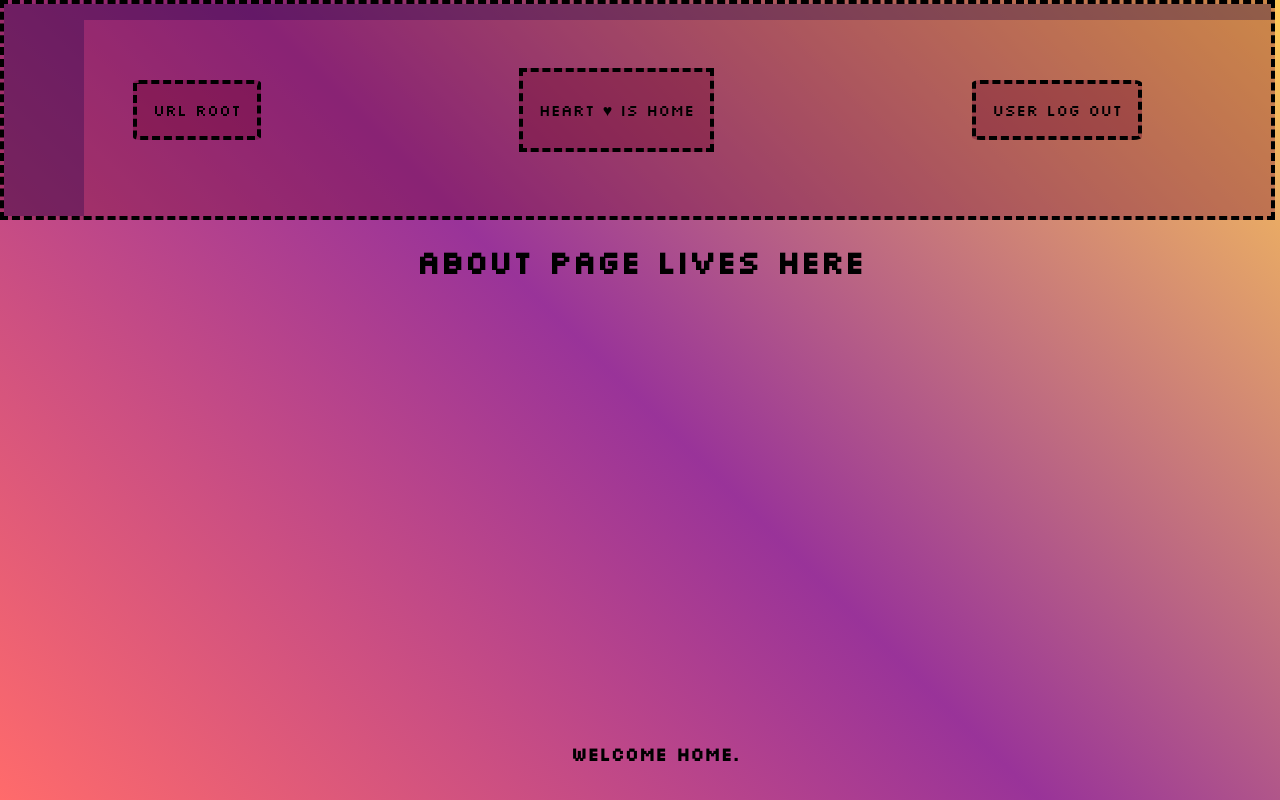
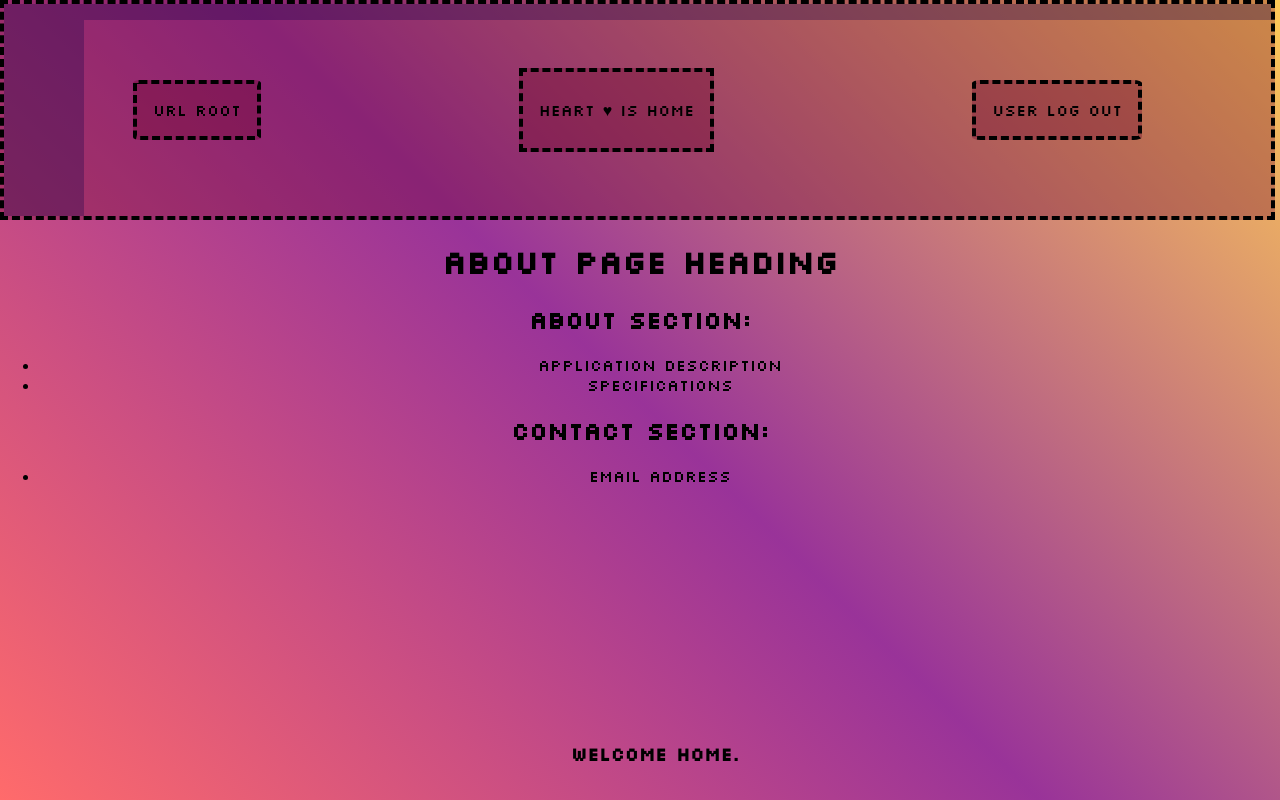
Before and after one commit to KimberlyRosaly/to-do-app, a React (Create React App) app: page /about in a window 1280 px wide. Built offline with nearby package versions, Linux system fonts and the light colour scheme.

Commit message:
skeleton out what should eventually life on the about page: a section about the application and a section on how to contact the developer

```diff
--- a/src/containers/About.js
+++ b/src/containers/About.js
@@ -5,7 +5,16 @@ export default function About(){
     return(
         <>
             <Navigation />
-            <h1> ABOUT PAGE LIVES HERE</h1>
+            <h1>            ABOUT PAGE HEADING</h1>
+            <h2>ABOUT SECTION: </h2>
+                <ul>
+                <li>APPLICATION DESCRIPTION</li>
+                <li>SPECIFICATIONS</li>
+                </ul>
+            <h2>    CONTACT SECTION:</h2>
+                <ul>
+                <li>EMAIL ADDRESS</li>
+                </ul>
             <Footer />
         </>
     )
```
